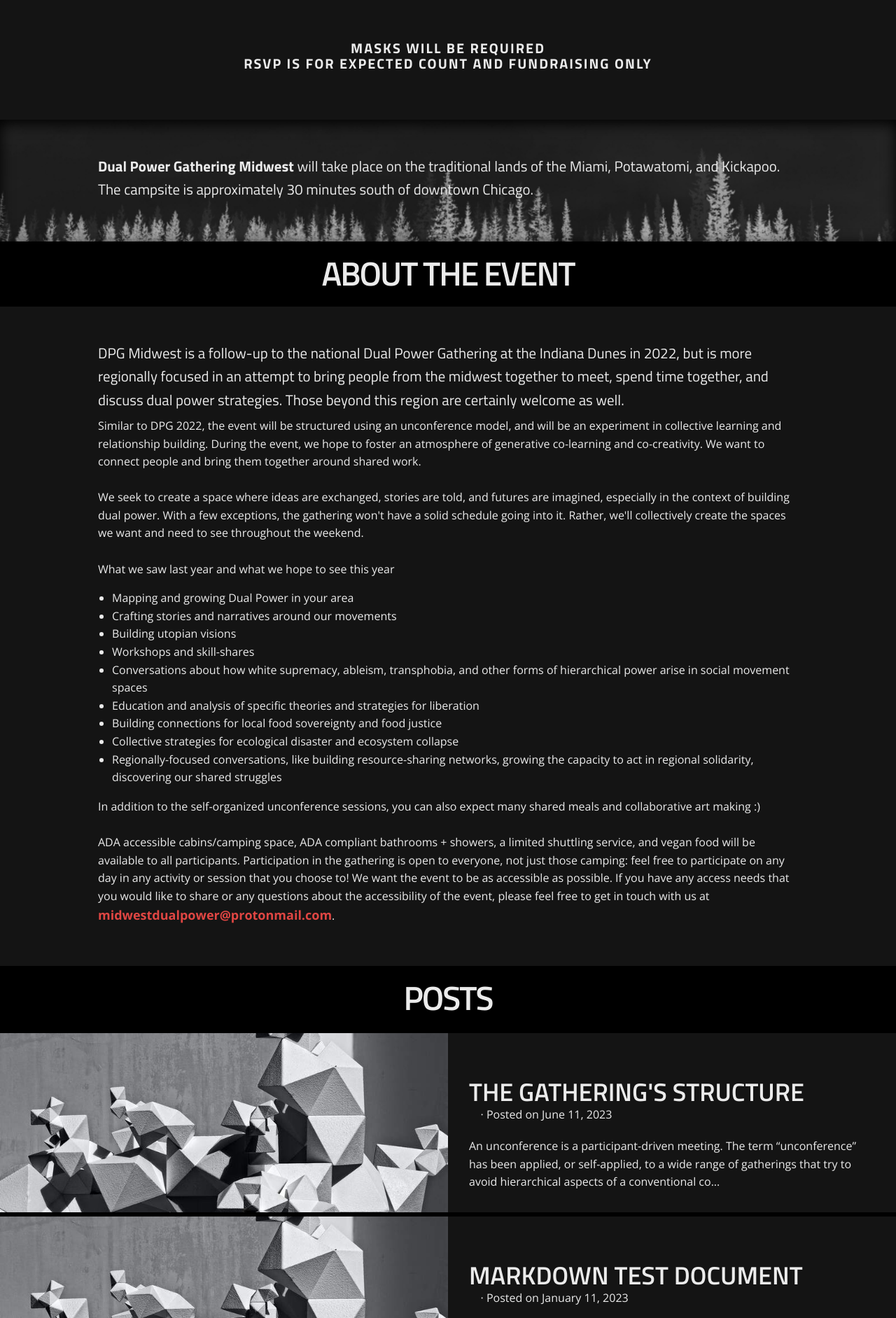
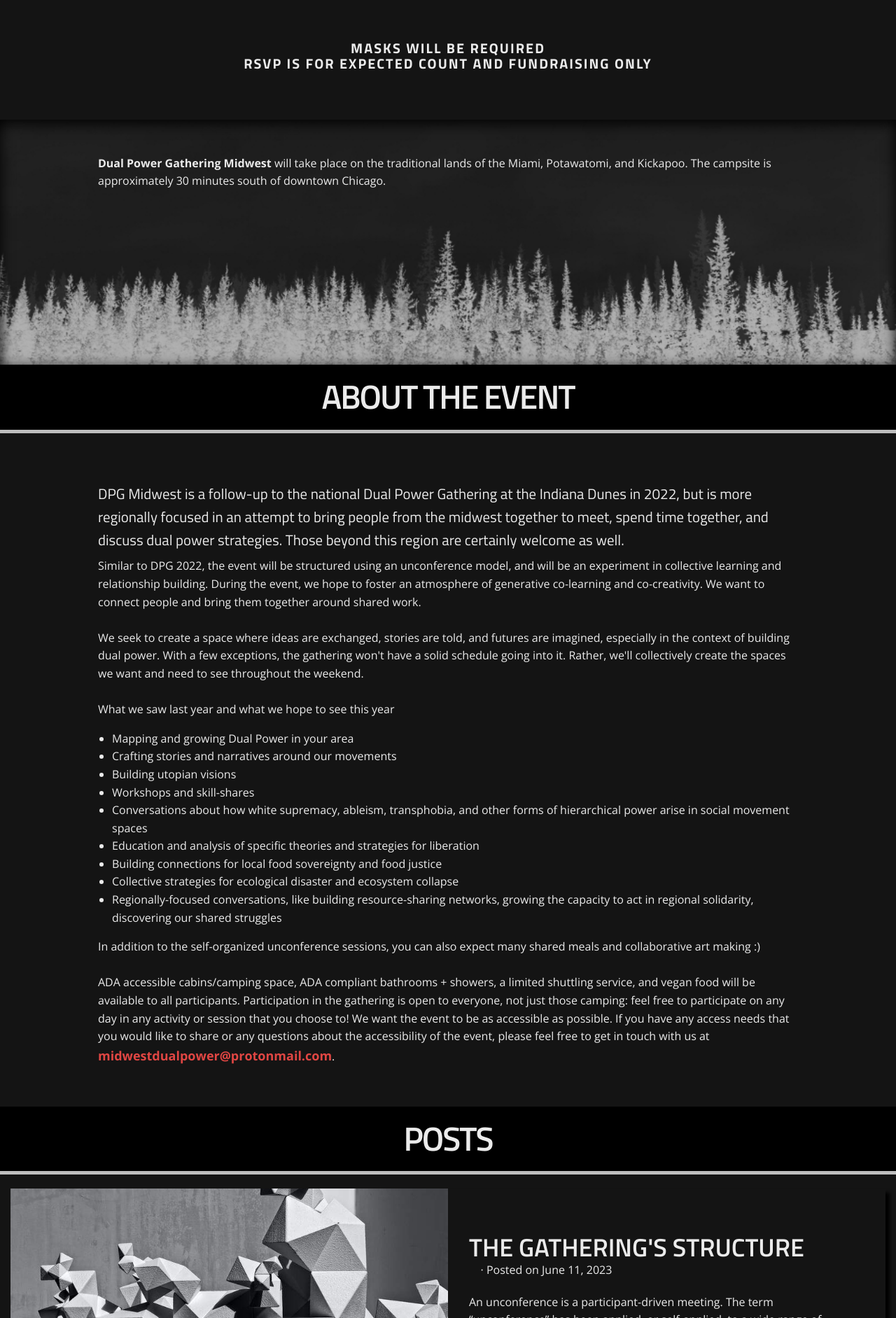
Before and after one commit to dpgmidwest/dev-website, a Jekyll site: the page built from index.html, in a window 1280 px wide. Shown: the part 635-2518 px from the top of the page at 70% size. Built offline with Jekyll 4.4.1, drawn with Linux system fonts in a browser that asks for light colours; some web fonts are replaced; the list of posts is cut into pages by our own code.

Commit message:
layout row

```diff
--- a/_layouts/home.html
+++ b/_layouts/home.html
@@ -19,7 +19,7 @@ layout: default
 
 <section class="container u-image" id="tree-div" data-image-width="918" data-image-height="260">
   <div class="responsive-sheet">
-    <p class="display-font">
+    <p>
       <span style="font-weight: 700;">
         Dual Power Gathering Midwest
       </span>
--- a/css/default.css
+++ b/css/default.css
@@ -141,6 +141,12 @@
   background-image: url("../images/moshed-trees23.png");
   background-position: 50% 50%;
   box-shadow: inset 0 5px 20px black;
+  min-height: 350px;
+}
+
+#tree-div>p {
+  font-family: 'Titillium Web';
+  font-size: 1.3em;
 }
 
 .u-home-section-2 .home-sheet {
@@ -609,6 +615,8 @@ thead {
 
 .section-header {
   background-color: var(--header-bg);
+  box-shadow: 0 5px 0px var(--light-gray);
+  margin-bottom: 25px;
 }
 
 a>h2 {
--- a/css/stylesheet.css
+++ b/css/stylesheet.css
@@ -1612,33 +1612,22 @@ section.u-image:not(.u-hover-box) {
     }
 }
 
-.u-layout-row,
 .u-layout-row>* {
     display: flex;
+    max-height: 100%;
+    min-height: fit-content;
 }
 
 .u-layout-row {
+    display: flex;
     flex: 1 1 auto;
-}
-
-.u-layout-row>* {
-    max-height: 100%;
-    min-height: -webkit-fit-content;
-    min-height: fit-content;
-}
-
-.u-layout-row {
     flex-direction: row;
     flex-wrap: wrap;
-    min-height: -webkit-fit-content;
     min-height: fit-content;
     max-width: 100%;
-}
-
-.u-layout-row {
-    border-top: solid;
-    border-bottom: solid;
-    border-color: var(--black);
+    margin: 0 15px 15px 15px;
+    background-color: var(--dark-gray);
+    box-shadow: 6px 6px 5px var(--black);
 }
 
 .u-layout-cell {
```
